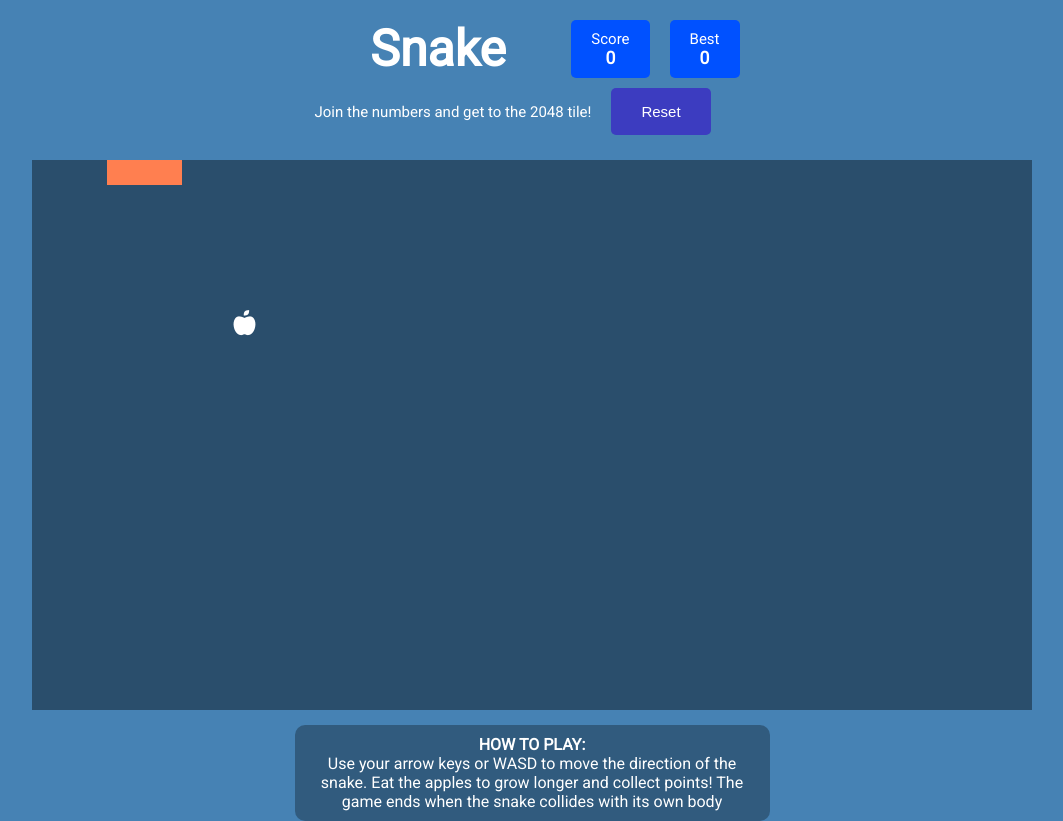
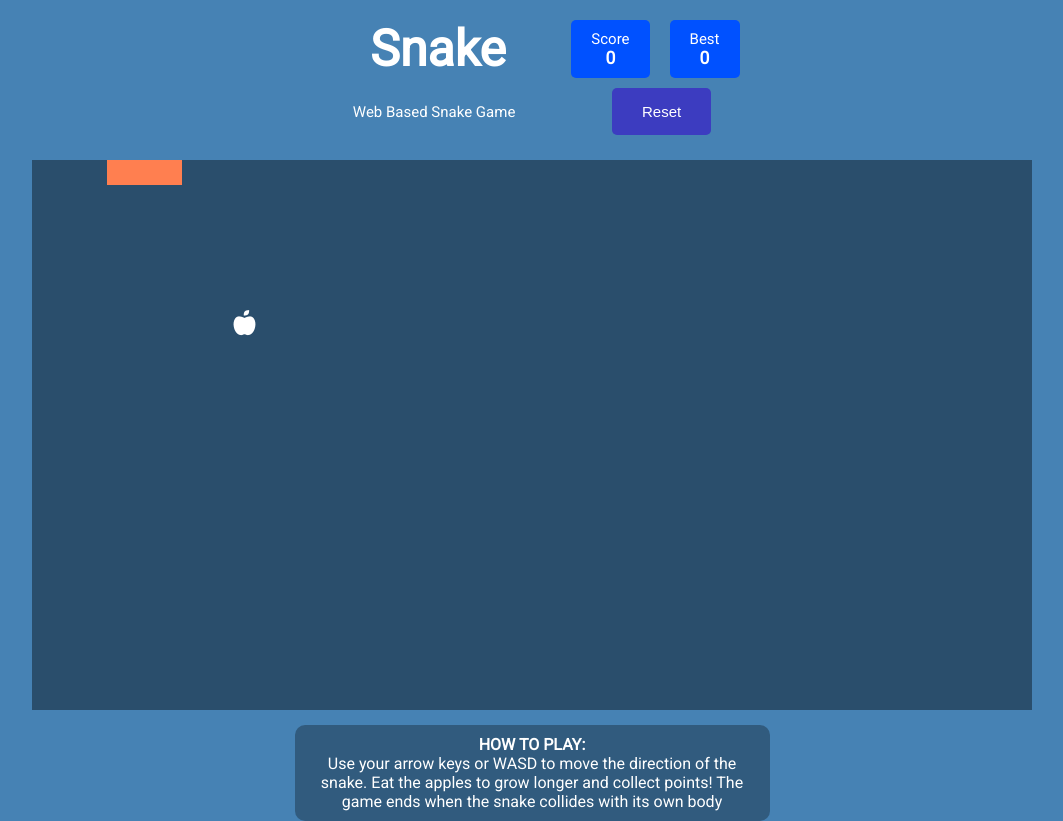
Before and after one commit to omersdai/snake_game, a plain HTML site: page index.html in a window 1280 px wide. Shown: the whole page, without its empty margins (108-1171 px from the left). Drawn offline with Linux system fonts and the light colour scheme.

Commit message:
minor UI fix

```diff
--- a/index.html
+++ b/index.html
@@ -31,7 +31,7 @@
           </div>
         </div>
         <div class="bot-header">
-          <p>Join the numbers and get to the 2048 tile!</p>
+          <p>Web Based Snake Game</p>
           <button id="resetBtn" class="reset-btn">Reset</button>
         </div>
       </div>
--- a/styles/style.scss
+++ b/styles/style.scss
@@ -55,6 +55,7 @@ body {
 
   .bot-header {
     display: flex;
+    justify-content: space-around;
     align-items: center;
     gap: 20px;
   }
```
Also changed, not shown: styles/style.css, 1 other file.
